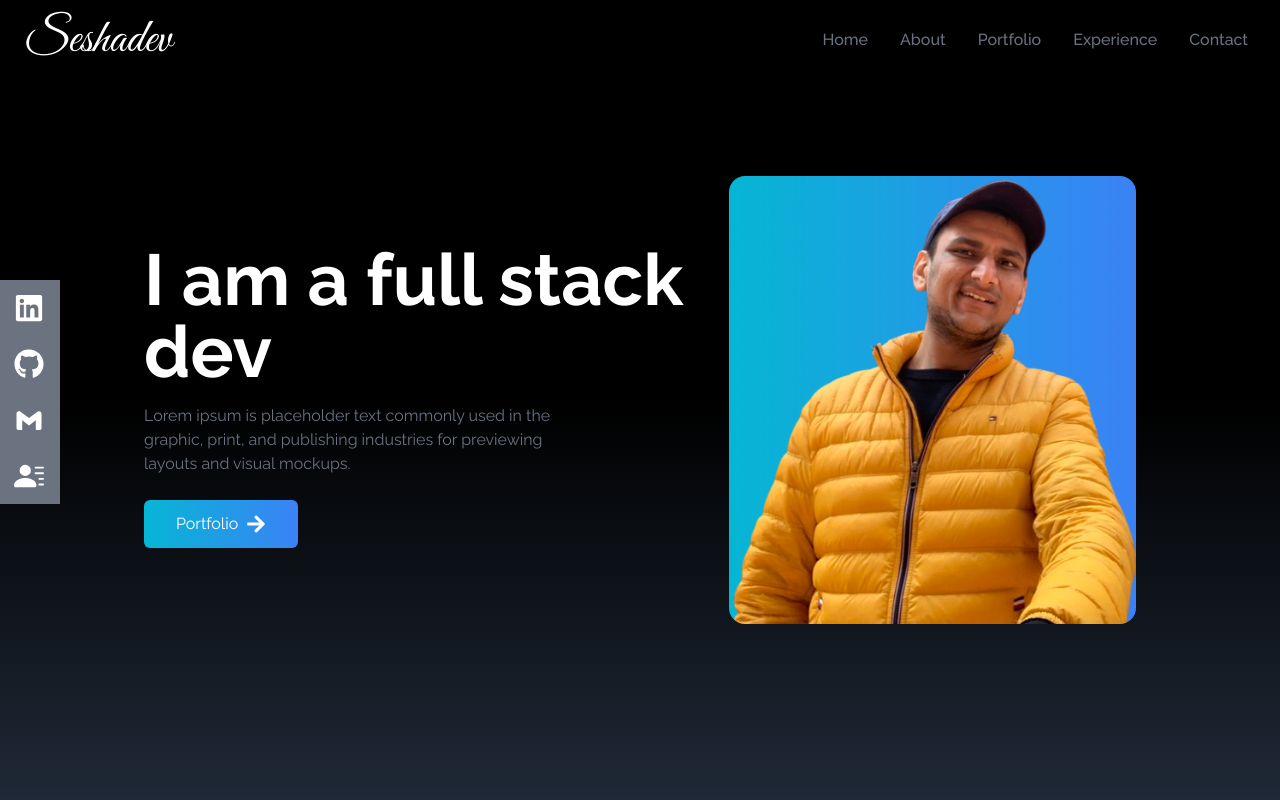
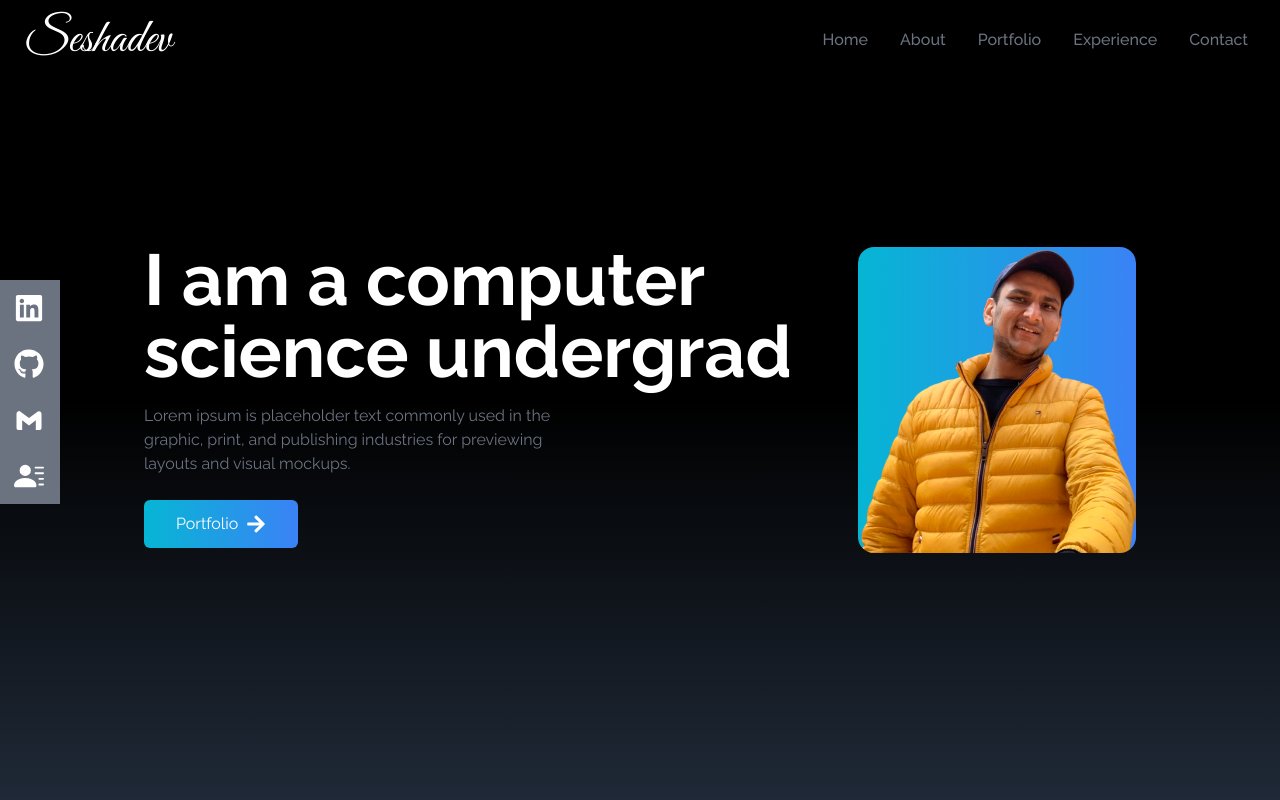
Before and after one commit to Cypher450/Portfolio, a React (Create React App) app: page / in a window 1280 px wide. Shown: the top 800 px of the page. Built offline with nearby package versions, Linux system fonts and the light colour scheme.

Commit message:
minor refactor

```diff
--- a/src/components/Home.jsx
+++ b/src/components/Home.jsx
@@ -9,7 +9,7 @@ const Home = () => {
         <div className='max-w-screen-lg mx-auto flex flex-col items-center justify-center
         h-full px-4 md:flex-row'>
             <div className='flex flex-col justify-center h-full'>
-                <h2 className='text-4xl sm:text-7xl font-bold text-white'>I am a full stack dev</h2>
+                <h2 className='text-4xl sm:text-7xl font-bold text-white'>I am a computer science undergrad</h2>
                 <p className='text-gray-500 py-4 max-w-md'>
                 Lorem ipsum is placeholder text commonly used in the graphic, print, and publishing industries for previewing layouts and visual mockups.
                 </p>
```
